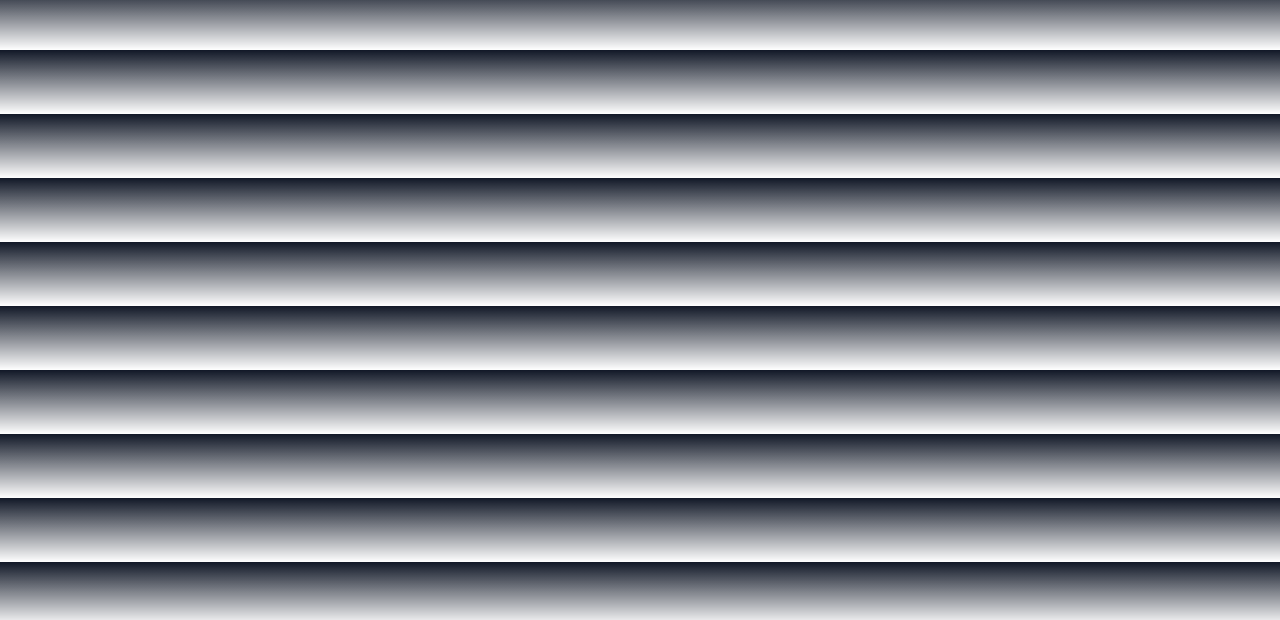
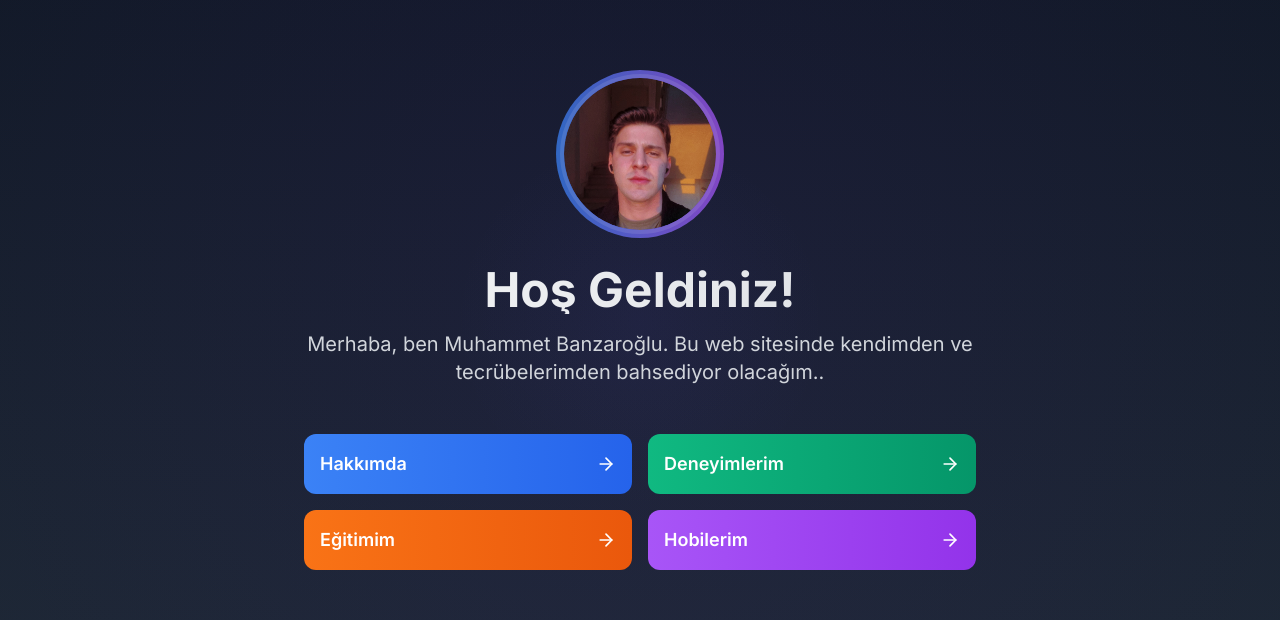
Before and after one commit to Mbanzaroglu/my-app, a Next.js app: page / in a window 1280 px wide. Shown: the part 142-762 px from the top of the page. Built offline with nearby package versions, Linux system fonts and the light colour scheme.

Commit message:
Main page component to contribute dynamic moves

```diff
--- /dev/null
+++ b/app/components/hero-section.tsx
@@ -0,0 +1,112 @@
+"use client"
+
+import { useState, useEffect } from "react"
+import Image from "next/image"
+import Link from "next/link"
+import { motion } from "framer-motion"
+import { ArrowRight } from "lucide-react"
+
+export default function HeroSection() {
+  const [mousePosition, setMousePosition] = useState({ x: 0, y: 0 })
+
+  useEffect(() => {
+    const handleMouseMove = (e: MouseEvent) => {
+      setMousePosition({
+        x: (e.clientX - window.innerWidth / 2) * 0.05,
+        y: (e.clientY - window.innerHeight / 2) * 0.05,
+      })
+    }
+
+    window.addEventListener("mousemove", handleMouseMove)
+    return () => window.removeEventListener("mousemove", handleMouseMove)
+  }, [])
+
+  const navigationItems = [
+    { title: "Hakkımda", href: "/hakkimda", color: "from-blue-500 to-blue-600" },
+    { title: "Deneyimlerim", href: "/deneyimler", color: "from-emerald-500 to-emerald-600" },
+    { title: "Eğitimim", href: "/egitim", color: "from-orange-500 to-orange-600" },
+    { title: "Hobilerim", href: "/hobiler", color: "from-purple-500 to-purple-600" },
+  ]
+
+  return (
+    <div className="relative min-h-screen flex items-center justify-center overflow-hidden bg-gradient-to-b from-gray-900 to-gray-800">
+      {/* Animated background elements */}
+      <div className="absolute inset-0 overflow-hidden">
+        <div className="absolute inset-0 bg-[radial-gradient(circle_at_50%_50%,rgba(76,29,149,0.1),rgba(15,23,42,0))]" />
+        <div
+          className="absolute top-0 left-0 w-full h-full opacity-30"
+          style={{
+            backgroundImage: `radial-gradient(circle at ${mousePosition.x + 50}% ${mousePosition.y + 50}%, rgba(99,102,241,0.15), transparent 25%)`,
+          }}
+        />
+      </div>
+
+      <div className="relative z-10 container mx-auto px-4 text-center">
+        {/* Profile section */}
+        <motion.div
+          initial={{ scale: 0.5, opacity: 0 }}
+          animate={{ scale: 1, opacity: 1 }}
+          transition={{ duration: 0.5 }}
+          className="mb-12"
+        >
+          <div className="relative w-40 h-40 mx-auto mb-8">
+            <div
+              className="absolute inset-0 rounded-full bg-gradient-to-r from-blue-500 to-purple-500 animate-pulse"
+              style={{ transform: "scale(1.05)" }}
+            />
+            <div className="relative w-full h-full rounded-full overflow-hidden border-4 border-white/10">
+              <Image
+                src="/me.JPG"
+                alt="Profil Fotoğrafı"
+                layout="fill"
+                objectFit="cover"
+                className="rounded-full"
+              />
+            </div>
+          </div>
+
+          <motion.h1
+            initial={{ y: 20, opacity: 0 }}
+            animate={{ y: 0, opacity: 1 }}
+            transition={{ delay: 0.2 }}
+            className="text-4xl md:text-5xl font-bold mb-4 bg-clip-text text-transparent bg-gradient-to-r from-white to-gray-300"
+          >
+            Hoş Geldiniz!
+          </motion.h1>
+
+          <motion.p
+            initial={{ y: 20, opacity: 0 }}
+            animate={{ y: 0, opacity: 1 }}
+            transition={{ delay: 0.3 }}
+            className="text-lg md:text-xl text-gray-300 max-w-2xl mx-auto mb-12"
+          >
+            Merhaba, ben Muhammet Banzaroğlu. Bu web sitesinde kendimden ve tecrübelerimden bahsediyor olacağım..
+          </motion.p>
+        </motion.div>
+
+        {/* Navigation grid */}
+        <div className="grid grid-cols-1 md:grid-cols-2 gap-4 max-w-2xl mx-auto">
+          {navigationItems.map((item, index) => (
+            <motion.div
+              key={item.title}
+              initial={{ y: 20, opacity: 0 }}
+              animate={{ y: 0, opacity: 1 }}
+              transition={{ delay: 0.4 + index * 0.1 }}
+            >
+              <Link
+                href={item.href}
+                className={`group relative overflow-hidden block w-full p-4 rounded-xl bg-gradient-to-r ${item.color} backdrop-blur-sm transition-all duration-300 hover:scale-105`}
+              >
+                <div className="absolute inset-0 bg-white/10 opacity-0 group-hover:opacity-100 transition-opacity duration-300" />
+                <div className="relative flex items-center justify-between">
+                  <span className="text-lg font-semibold text-white">{item.title}</span>
+                  <ArrowRight className="w-5 h-5 text-white transform group-hover:translate-x-1 transition-transform duration-300" />
+                </div>
+              </Link>
+            </motion.div>
+          ))}
+        </div>
+      </div>
+    </div>
+  )
+}
```
